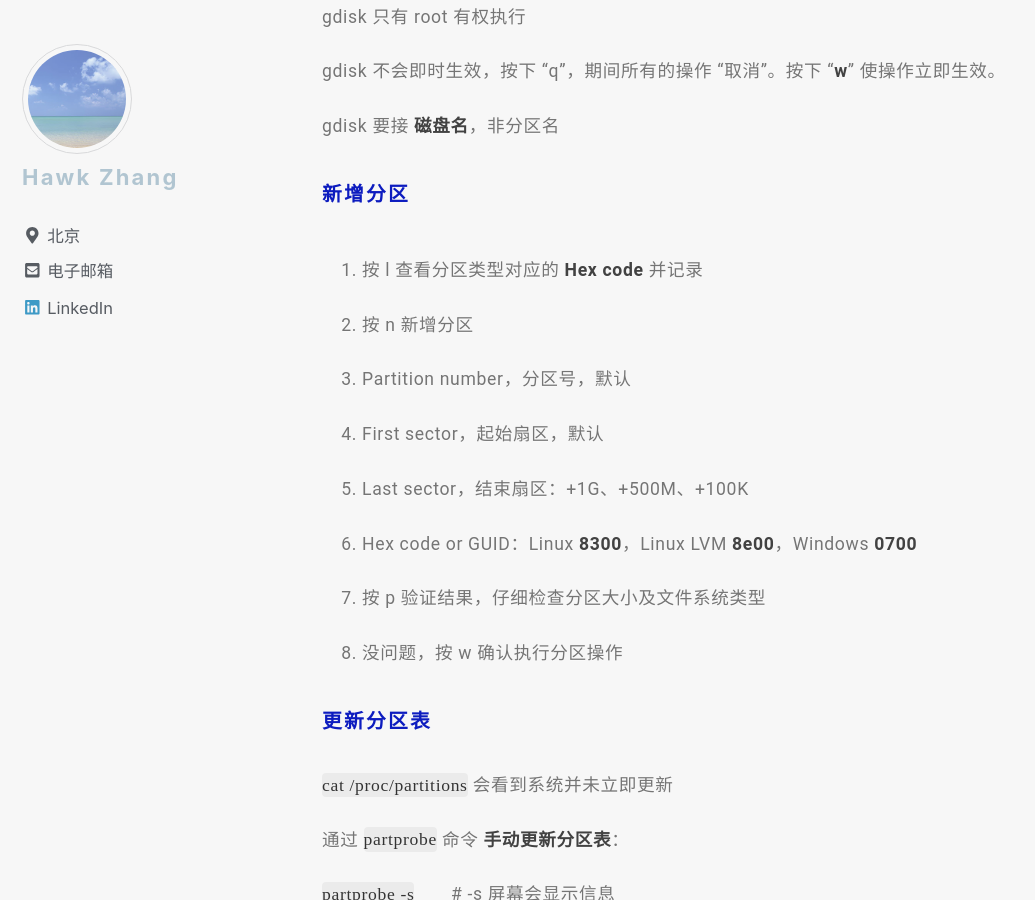
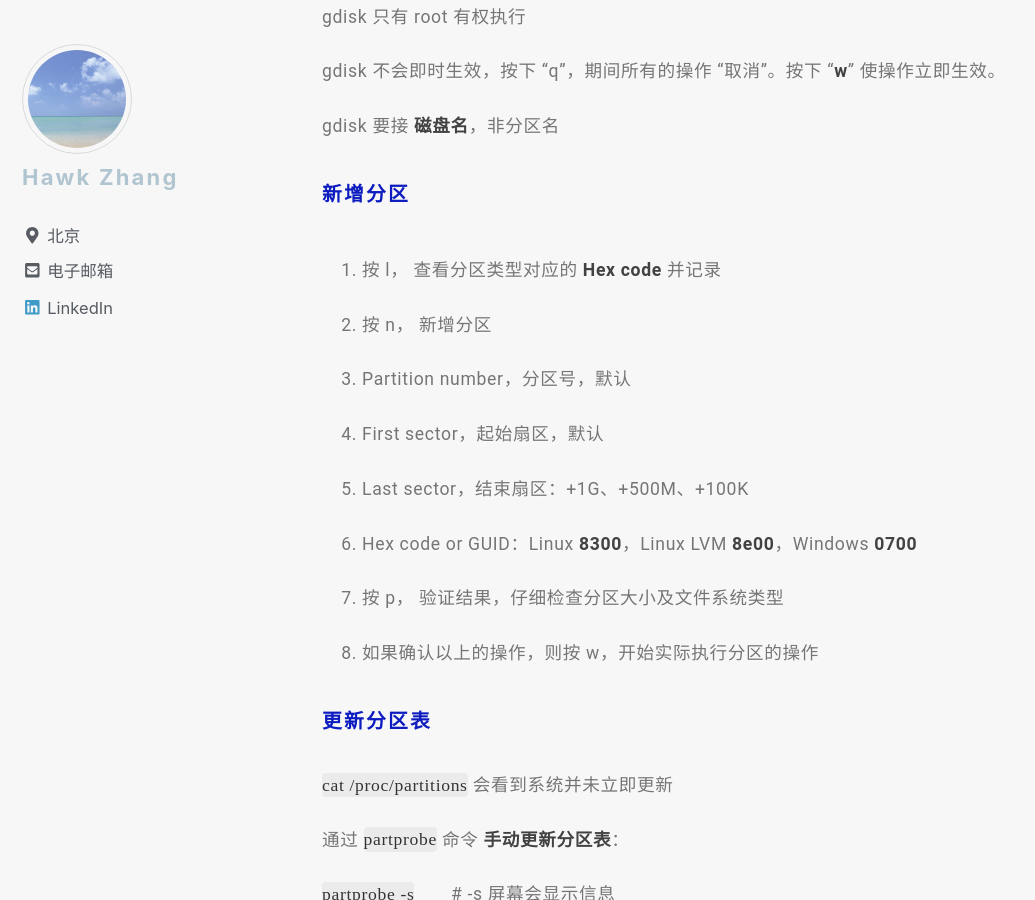
Before and after one commit to narru888/linotes_note, a Jekyll site: the page built from _posts/linux/basic/2015-01-03-storage.md, in a window 1280 px wide and 900 px high, scrolled down 9654 px. Shown: the whole window, without its empty margins (0-1035 px from the left). Built offline with Jekyll 4.4.1, drawn with Linux system fonts in a browser that asks for light colours; nearby versions of some CDN libraries; a script that is not in the unit is left out.

Commit message:
update on 2019-02-17 17:31:01 CST

```diff
--- a/_posts/linux/basic/2015-01-03-storage.md
+++ b/_posts/linux/basic/2015-01-03-storage.md
@@ -280,9 +280,9 @@
 
 ##### 新增分区
 
-0. 按 l 查看分区类型对应的 **Hex code** 并记录
+0. 按 l， 查看分区类型对应的 **Hex code** 并记录
 
-1. 按 n 新增分区
+1. 按 n， 新增分区
 
 2. Partition number，分区号，默认
 
@@ -292,9 +292,9 @@
 
 5. Hex code or GUID：Linux **8300**，Linux LVM **8e00**，Windows **0700**
 
-6. 按 p 验证结果，仔细检查分区大小及文件系统类型
+6. 按 p， 验证结果，仔细检查分区大小及文件系统类型
 
-7. 没问题，按 w 确认执行分区操作
+7. 如果确认以上的操作，则按 w，开始实际执行分区的操作
 
 
 ##### 更新分区表
```
